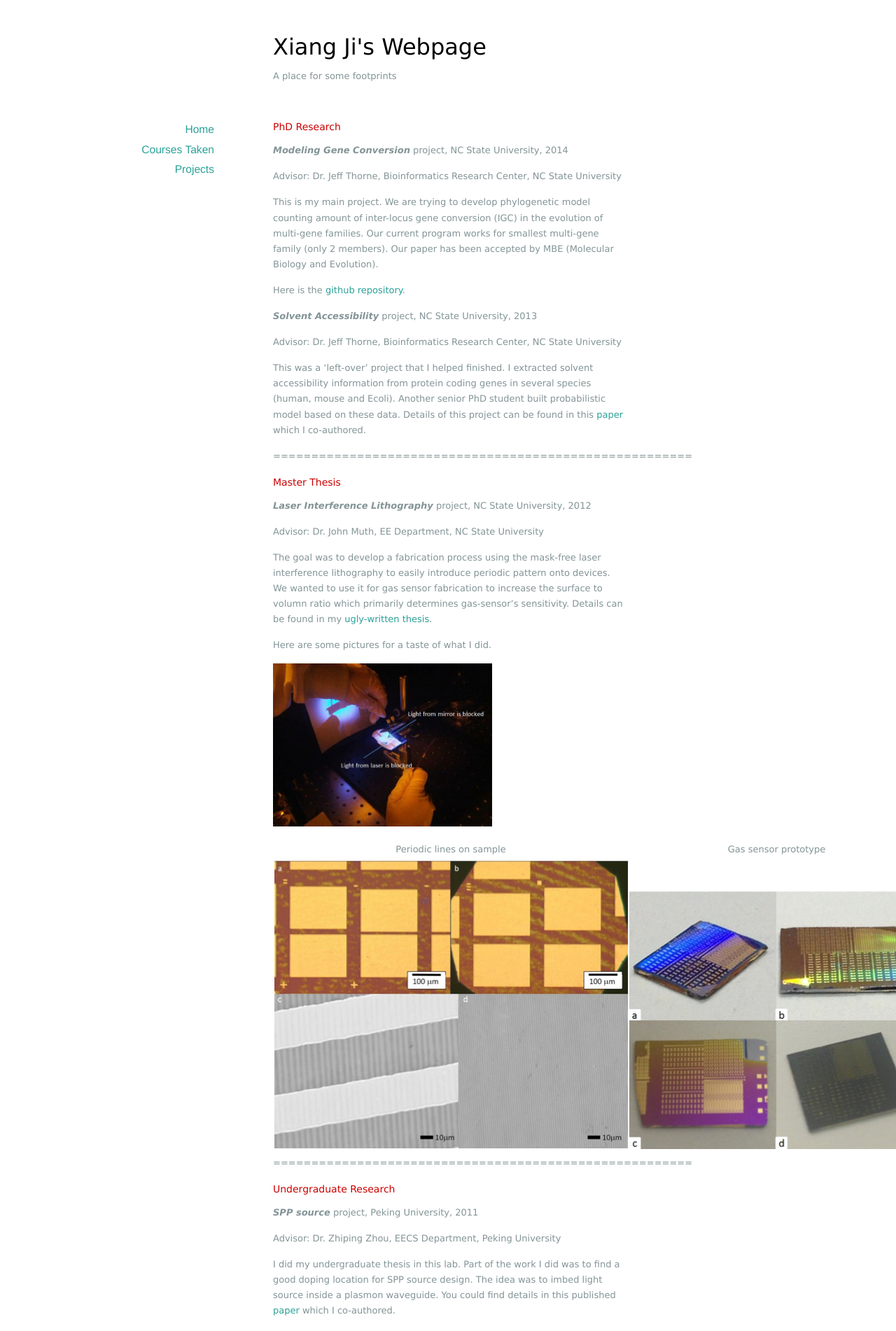
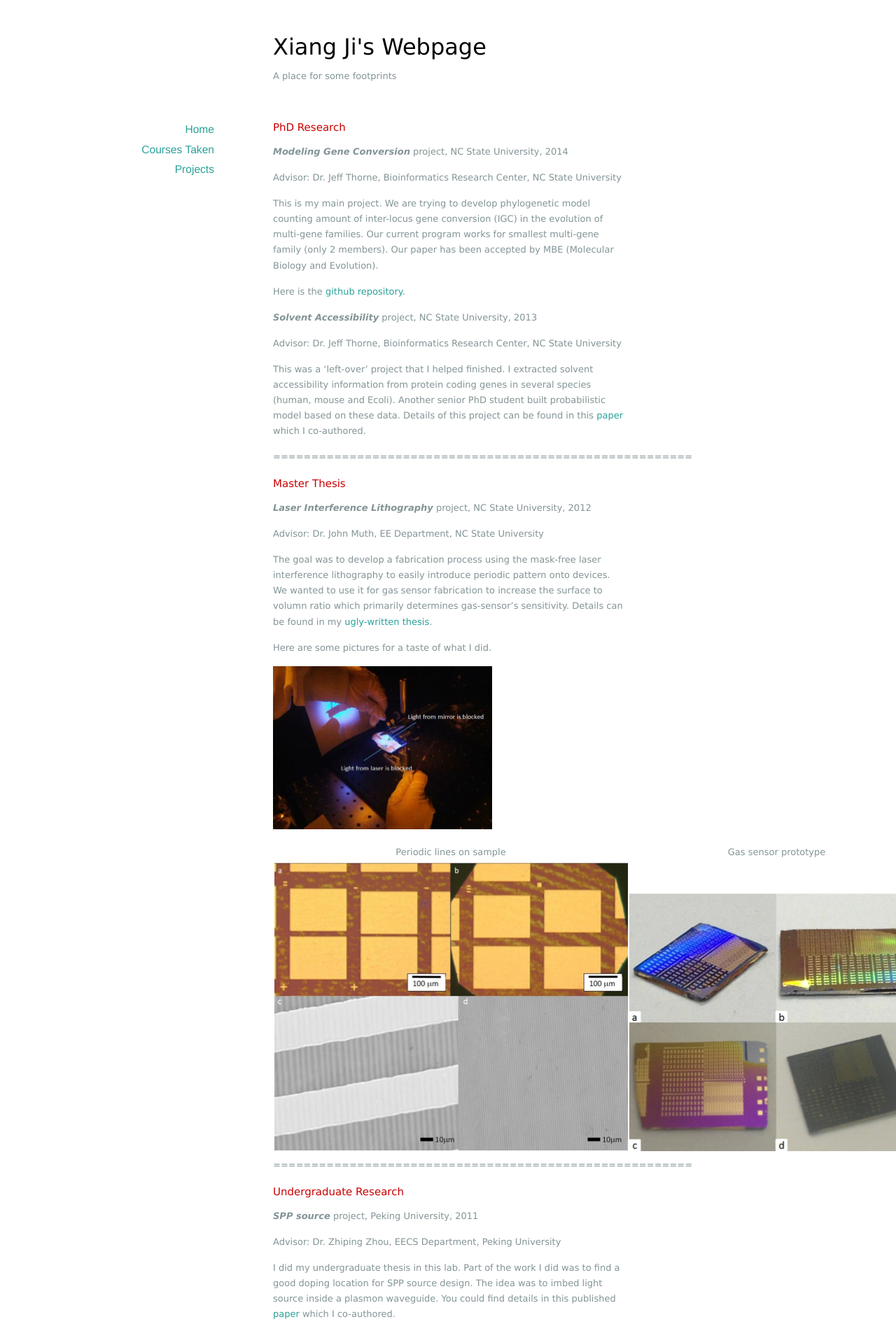
Before and after one commit to xiang-ji-ncsu/xiang-ji-ncsu.github.io, a Jekyll site: the page built from Publication/index.markdown, in a window 1280 px wide. Shown: the top 1902 px of the page at 70% size. Built offline with Jekyll 4.4.1, drawn with Linux system fonts in a browser that asks for light colours; nearby versions of some CDN libraries.

Commit message:
more change

```diff
--- a/Publication/index.markdown
+++ b/Publication/index.markdown
@@ -2,7 +2,7 @@
 layout: default
 title: Research Projects
 ---
-### PhD Research
+## PhD Research
 
 **_Modeling Gene Conversion_** project, NC State University, 2014
 
@@ -22,7 +22,7 @@ This was a 'left-over' project that I helped finished. I extracted solvent acces
 =======================================================
 
 
-### Master Thesis
+## Master Thesis
 
 
 **_Laser Interference Lithography_** project, NC State University, 2012
@@ -42,7 +42,7 @@ Periodic lines on sample |  Gas sensor prototype
 =======================================================
 
 
-### Undergraduate Research
+## Undergraduate Research
 
 **_SPP source_** project, Peking University, 2011
 
```
